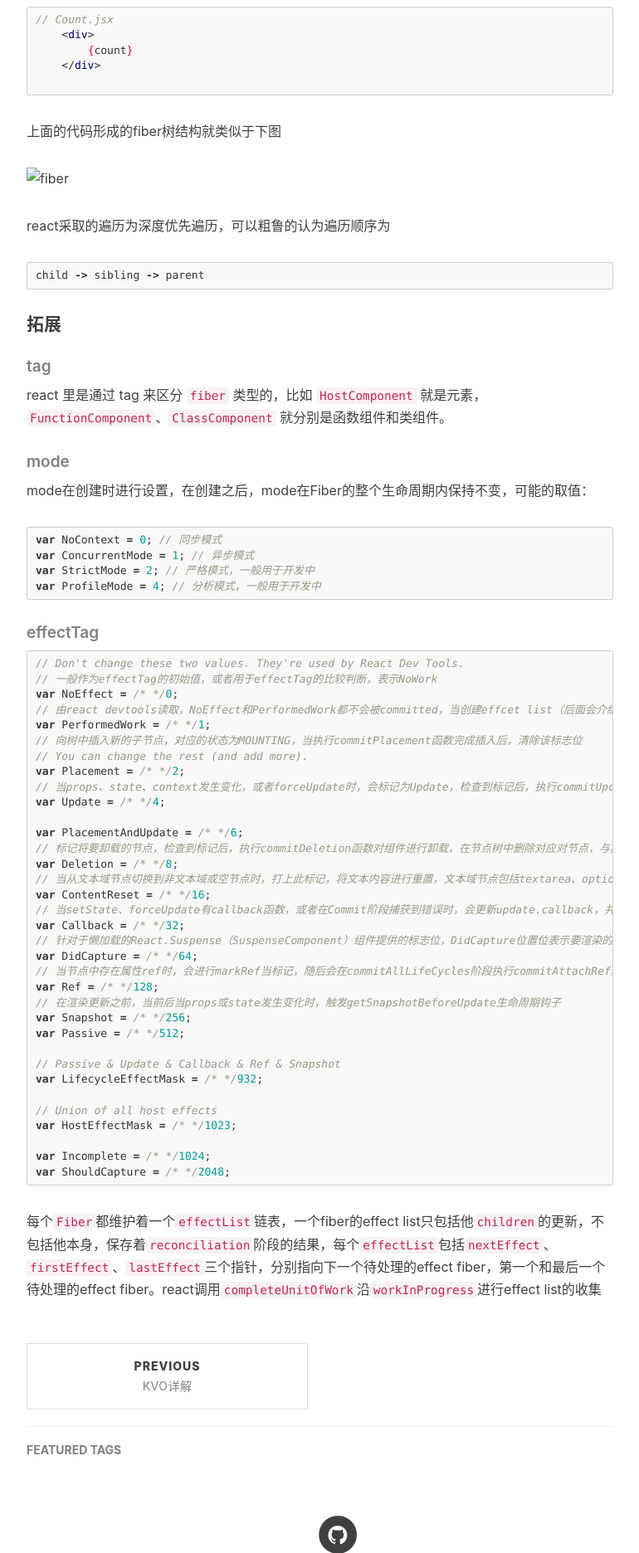
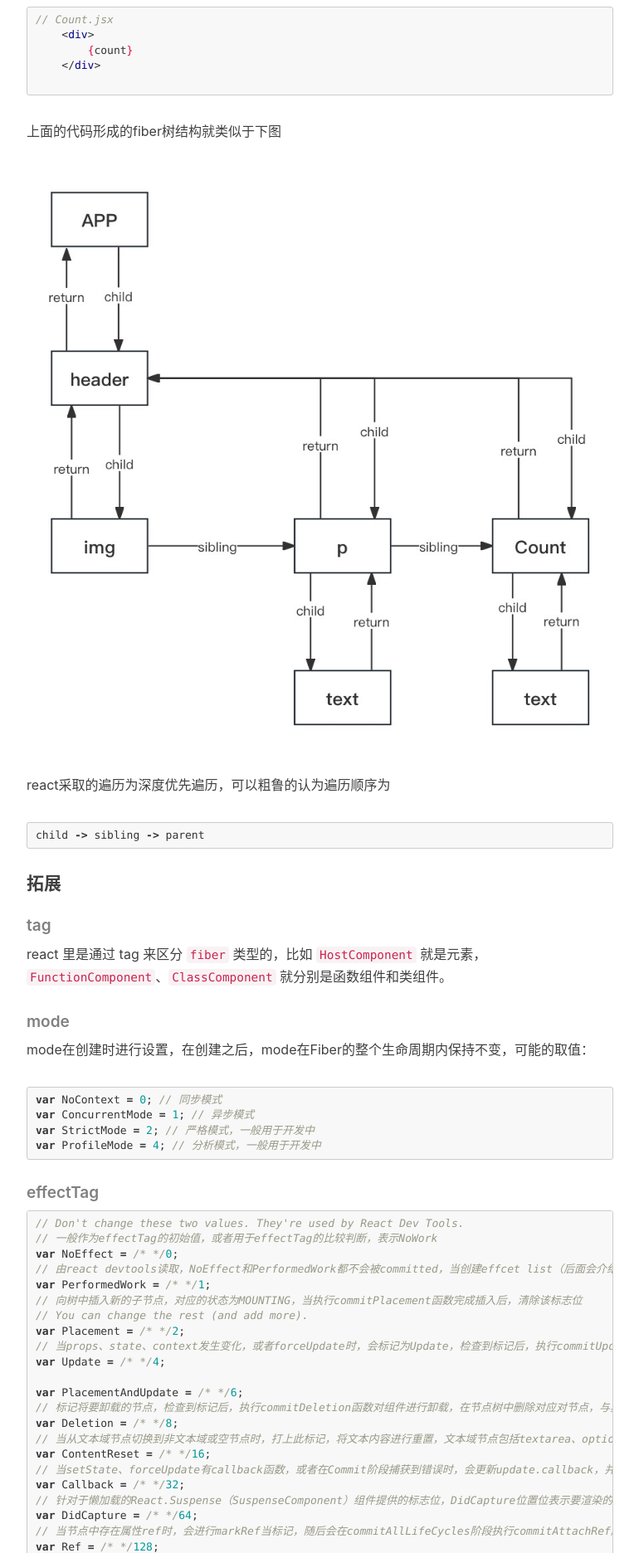
Before and after one commit to SanlinBlackball/sanlinblackball.github.io, a Jekyll site: the page built from _posts/2023-11-27-React 组件渲染.md, in a window 1280 px wide. Shown: the part 3565-5437 px from the top of the page at 83% size, without its empty margins (233-1003 px from the left). Built offline with Jekyll 4.4.1, drawn with Linux system fonts in a browser that asks for light colours; nearby versions of some CDN libraries; comment, search, counter and statistics services are not loaded.

Commit message:
测试图片

````diff
--- a/_posts/2023-11-27-React 组件渲染.md
+++ b/_posts/2023-11-27-React 组件渲染.md
@@ -144,7 +144,7 @@ function FiberNode(tag, pendingProps, key, mode) {
 ```
 上面的代码形成的fiber树结构就类似于下图
 
-![fiber](../img/fiber_set.jpg)
+![fiber](/img/fiber_set.jpg)
 
 react采取的遍历为深度优先遍历，可以粗鲁的认为遍历顺序为
 ``` js
````
